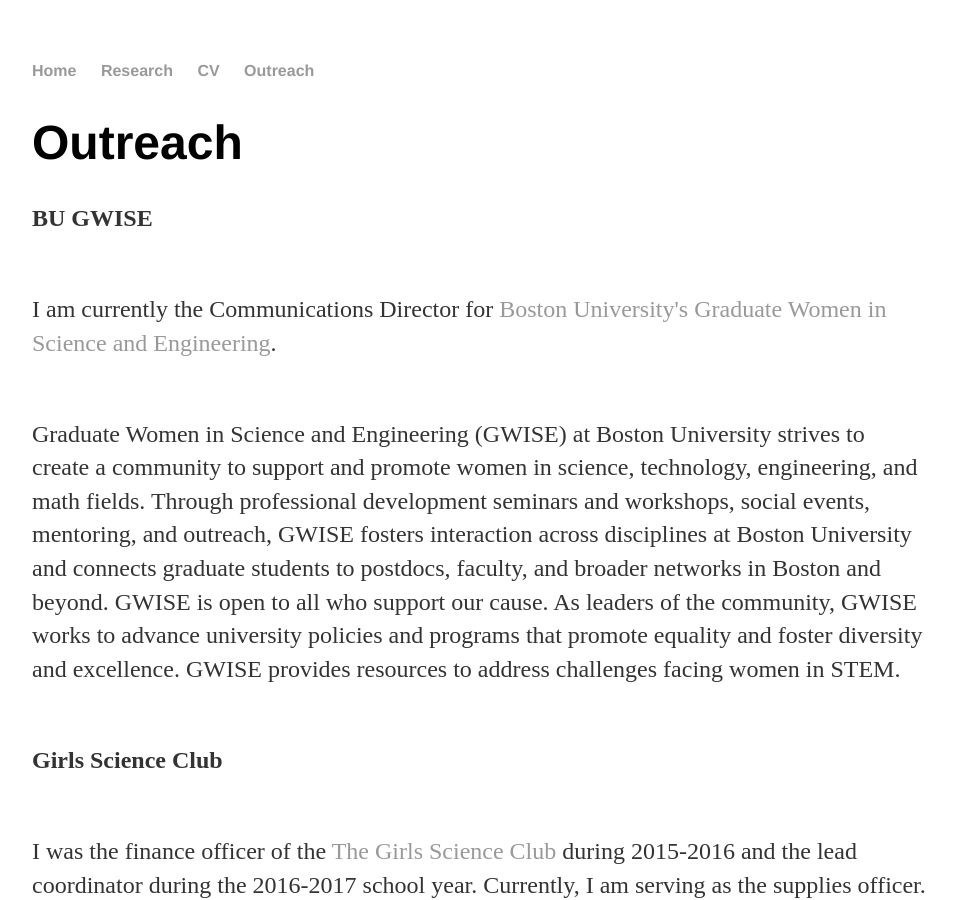
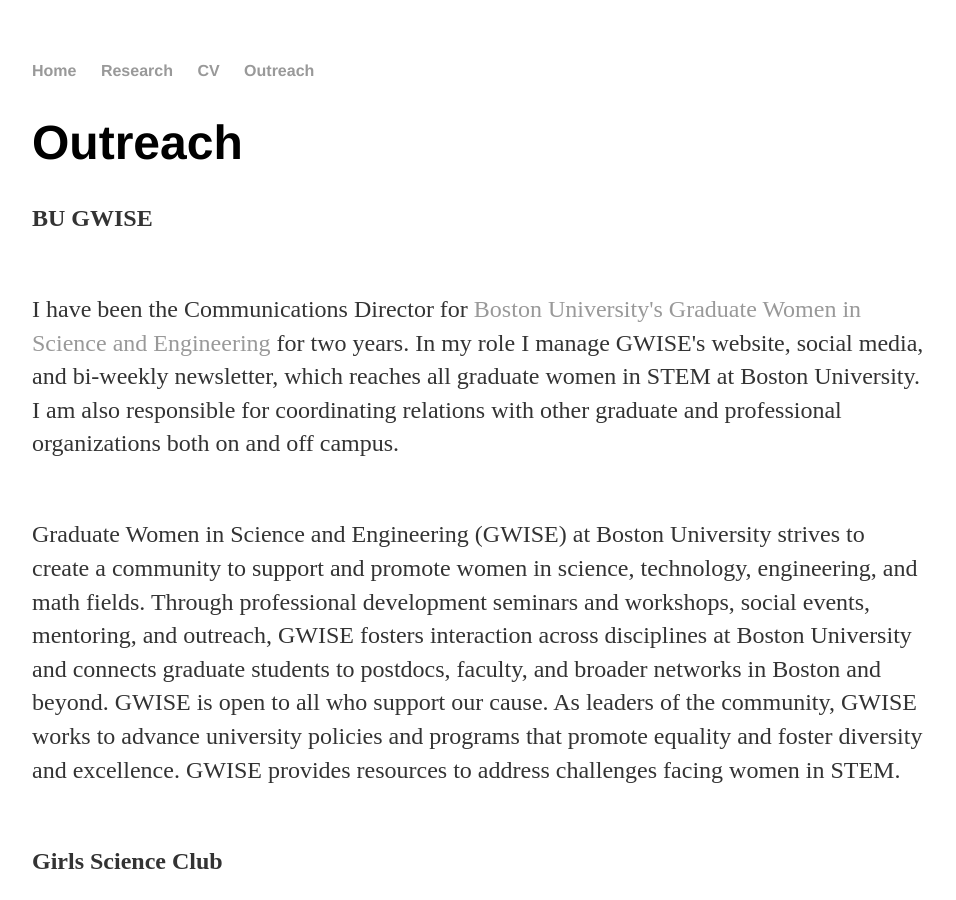
Before and after one commit to rkstan/rkstan.github.io, a Jekyll site: the page built from outreach/index.html, in a window 1280 px wide and 900 px high. Shown: the whole window, without its empty margins (160-1116 px from the left). Built offline with Jekyll 4.4.1, drawn with Linux system fonts in a browser that asks for light colours.

Commit message:
Update index.html

```diff
--- a/outreach/index.html
+++ b/outreach/index.html
@@ -9,7 +9,7 @@
 
 			<p><b> BU GWISE </b><br>
 			<br>
-			<p> I am currently the Communications Director for <a href="http://www.bu.edu/">Boston University's</a> <a href="http://www.bu.edu/gwise/">Graduate Women in Science and Engineering</a>. <br>
+			<p> I have been the Communications Director for <a href="http://www.bu.edu/">Boston University's</a> <a href="http://www.bu.edu/gwise/">Graduate Women in Science and Engineering</a> for two years. In my role I manage GWISE's website, social media, and bi-weekly newsletter, which reaches all graduate women in STEM at Boston University. I am also responsible for coordinating relations with other graduate and professional organizations both on and off campus. <br>
 			<br>
 			<p> Graduate Women in Science and Engineering (GWISE) at Boston University strives to create a community to support and promote women in science, technology, engineering, and math fields. Through professional development seminars and workshops, social events, mentoring, and outreach, GWISE fosters interaction across disciplines at Boston University and connects graduate students to postdocs, faculty, and broader networks in Boston and beyond. GWISE is open to all who support our cause. As leaders of the community, GWISE works to advance university policies and programs that promote equality and foster diversity and excellence. GWISE provides resources to address challenges facing women in STEM.<br>
 			<br>
```
